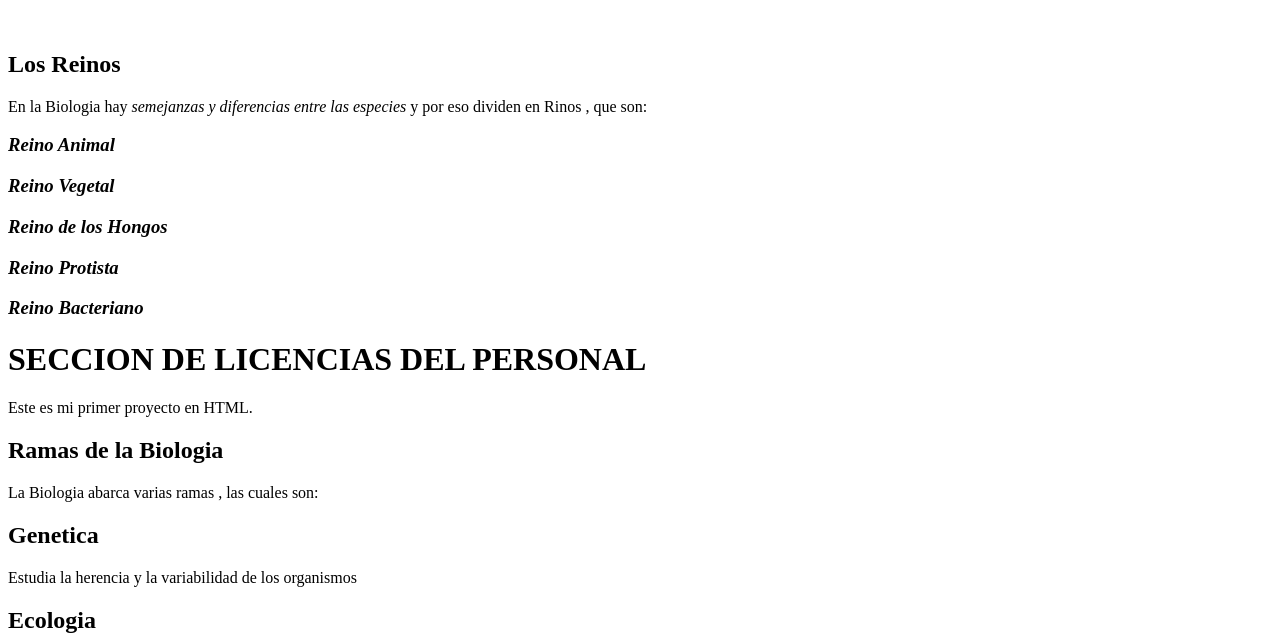
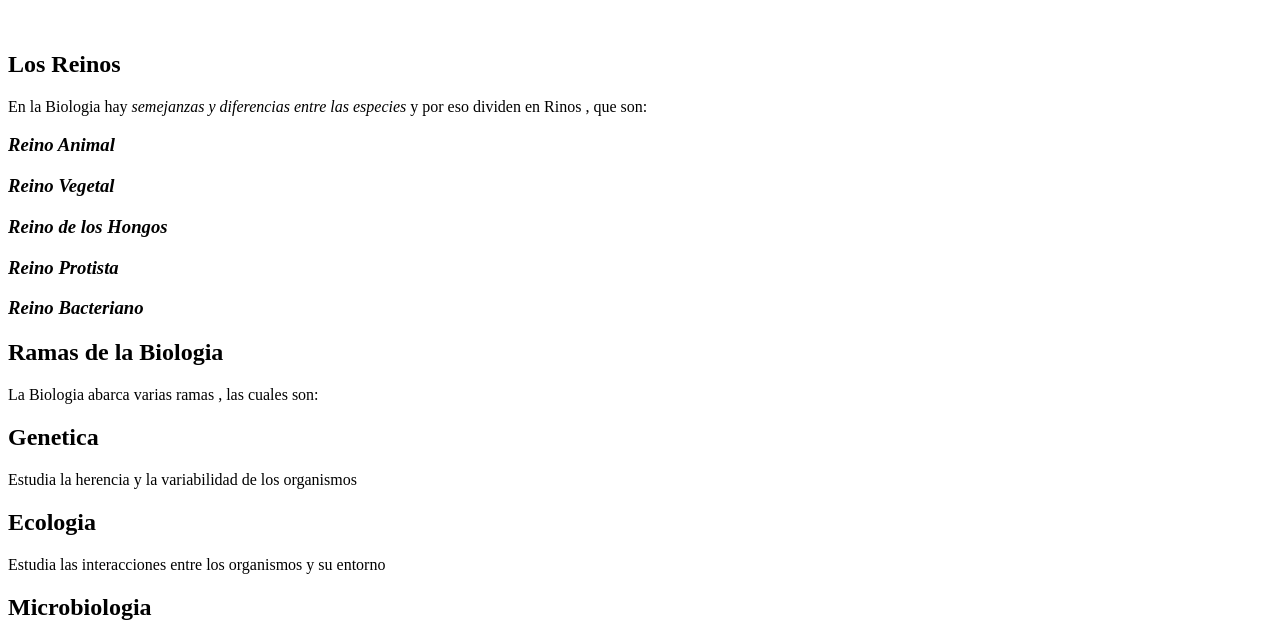
Before and after one commit to Jason2004979/Paginaweb, a plain HTML site: page index.htm in a window 1280 px wide. Shown: the part 155-793 px from the top of the page. Drawn offline with Linux system fonts and the light colour scheme.

Commit message:
index.htm

```diff
--- a/index.htm
+++ b/index.htm
@@ -27,11 +27,7 @@
 <h3><i>Reino Protista</i></h3>
 <h3><i>Reino Bacteriano</i></h3>
 
-    <h1 >
-        SECCION DE LICENCIAS DEL PERSONAL
 
-    </h1>
-    <p>Este es mi primer proyecto en HTML.</p>
 
 <h2>Ramas de la Biologia</h2>
 <P> La Biologia abarca varias ramas , las cuales son:</P>
```
